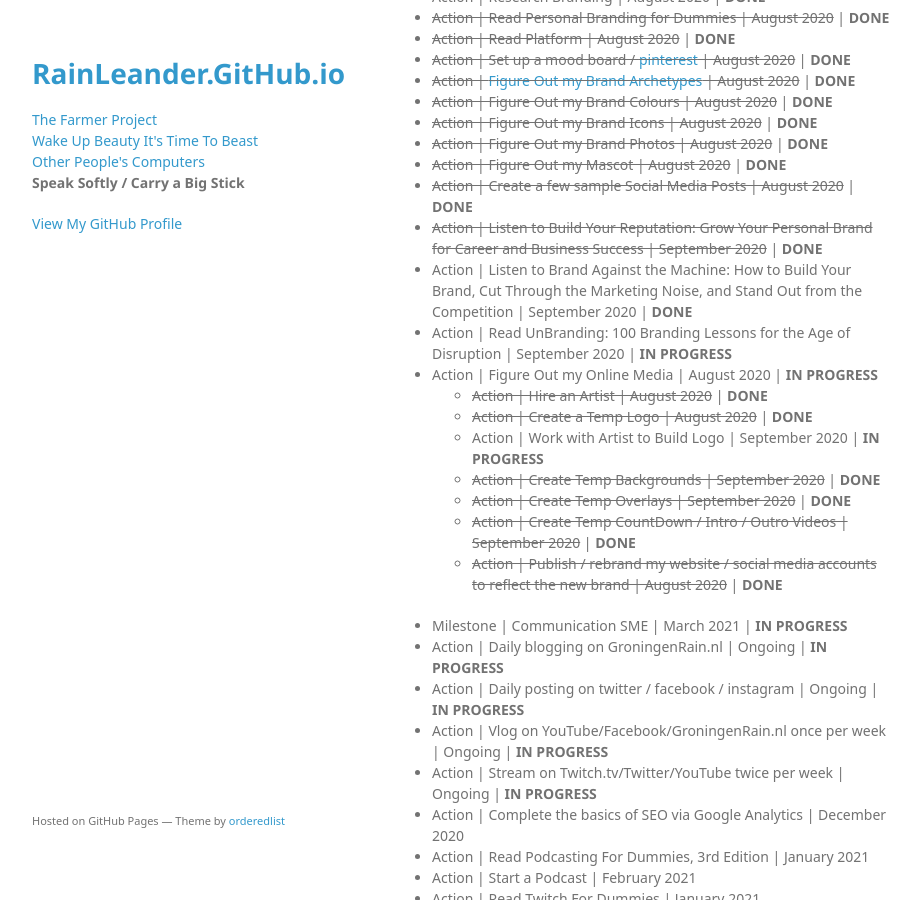
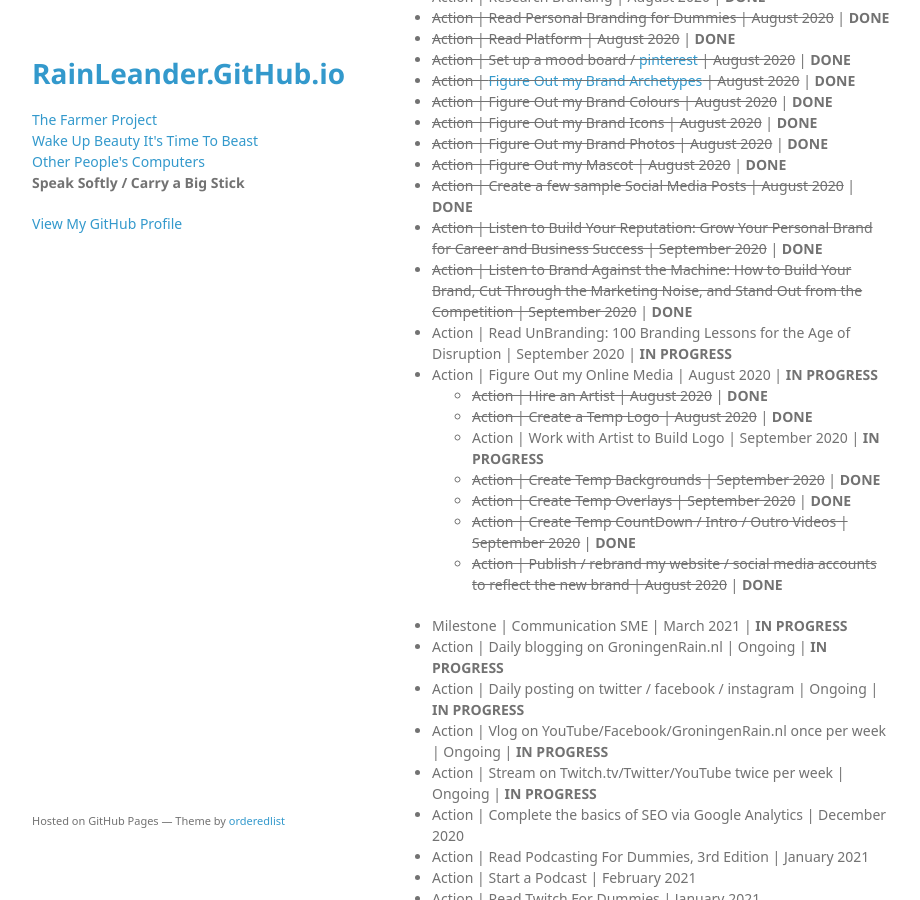
Before and after one commit to rainleander/rainleander.github.io, a Jekyll site: the page speak-softly.html, which Jekyll copies as it is, in a window 1280 px wide and 900 px high, scrolled down 591 px. Shown: the whole window, without its empty margins (178-1098 px from the left). Built offline with Jekyll 4.4.1, drawn with Linux system fonts in a browser that asks for light colours; some web fonts are replaced; part of the change alters nothing that is shown.

```diff
--- a/speak-softly.html
+++ b/speak-softly.html
@@ -52,7 +52,7 @@
           <li><del>Action | Figure Out my Mascot | August 2020</del> | <b>DONE</b></li>
           <li><del>Action | Create a few sample Social Media Posts | August 2020</del> | <b>DONE</b></li>
           <li><del>Action | Listen to Build Your Reputation: Grow Your Personal Brand for Career and Business Success | September 2020</del> | <b>DONE</b></li>
-          <li>Action | Listen to Brand Against the Machine: How to Build Your Brand, Cut Through the Marketing Noise, and Stand Out from the Competition | September 2020 | <b>DONE</b></li>
+          <li><del>Action | Listen to Brand Against the Machine: How to Build Your Brand, Cut Through the Marketing Noise, and Stand Out from the Competition | September 2020</del> | <b>DONE</b></li>
           <li>Action | Read UnBranding: 100 Branding Lessons for the Age of Disruption | September 2020 | <b>IN PROGRESS</b></li>
           <li>Action | Figure Out my Online Media | August 2020 | <b>IN PROGRESS</b></li>
               <ul><li><del>Action | Hire an Artist | August 2020</del> | <b>DONE</b></li>
```
